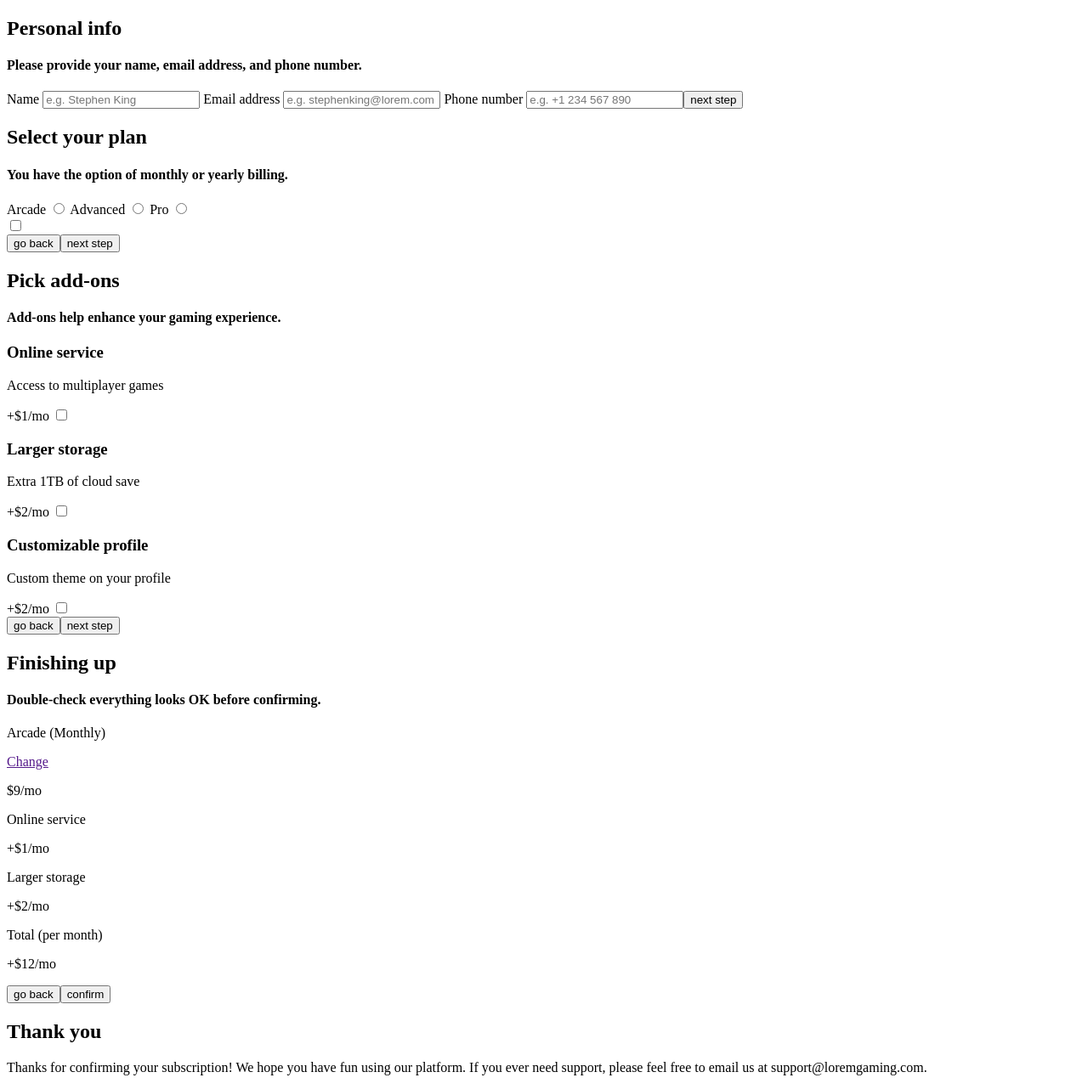
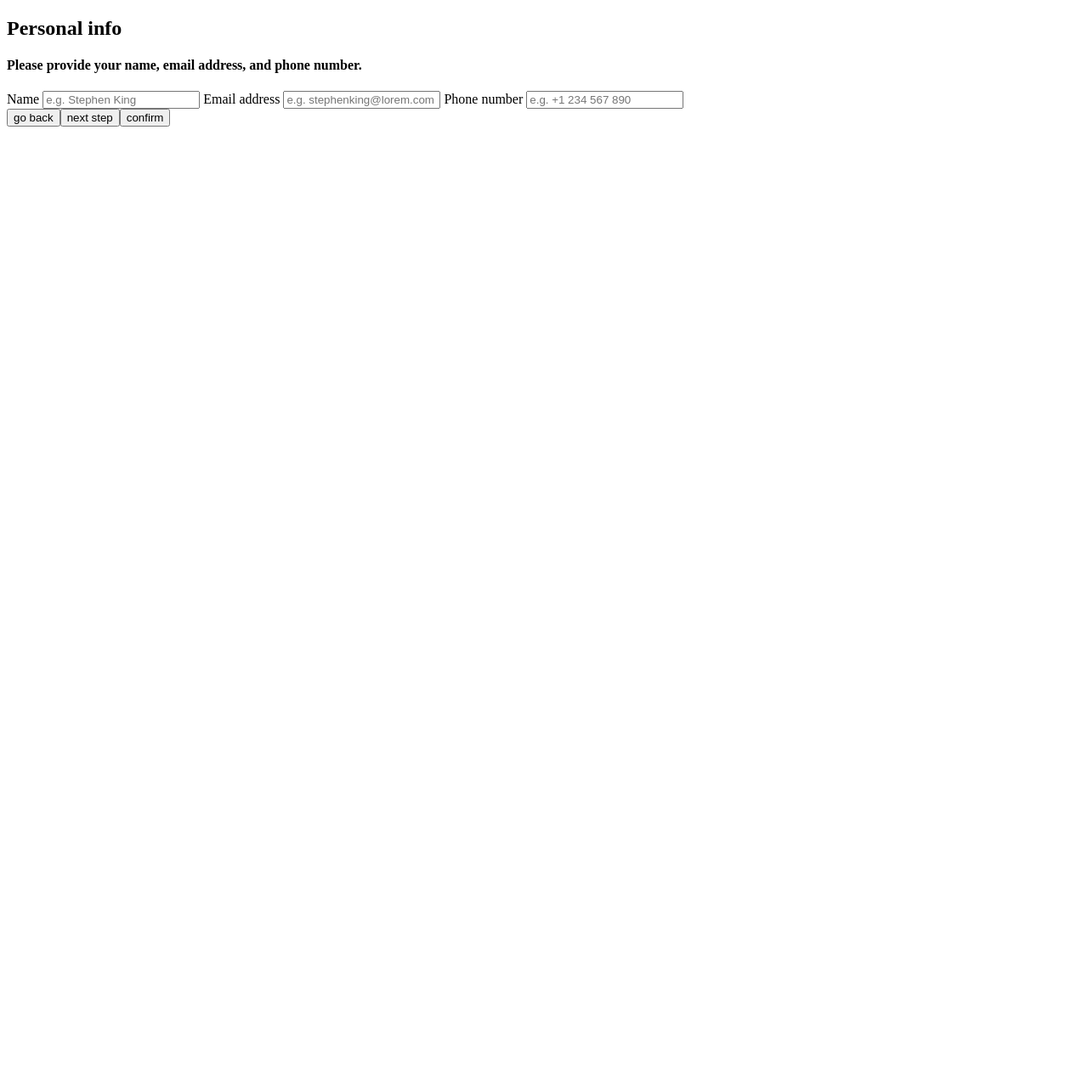
Before and after one commit to wiseman88/multi-step-form, a Vue app: page / in a window 1280 px wide. Shown: the whole page at 85% size. After the commit the page ends 800 px from the top, so only its background shows below. Built offline with nearby package versions, Linux system fonts and the light colour scheme.

Commit message:
define current step prop

```diff
--- a/src/App.vue
+++ b/src/App.vue
@@ -4,14 +4,23 @@ import Plans from './components/Plans.vue';
 import Addons from './components/Addons.vue';
 import Summary from './components/Summary.vue';
 import Confirmation from './components/Confirmation.vue';
+import { ref } from 'vue';
 
 const components = [Personal, Plans, Addons, Summary, Confirmation]
+
+let currentStep = ref(0)
 
 </script>
 
 <template>
   <main>
-    <component v-for="(component, index) in components" :is="component" :key="index" :id="index"></component>
+    <component v-for="(component, index) in components" :is="component" :key="index" :id="index"
+      :currentStep="currentStep"></component>
+    <div>
+      <button>go back</button>
+      <button>next step</button>
+      <button>confirm</button>
+    </div>
   </main>
 </template>
 
--- a/src/components/Addons.vue
+++ b/src/components/Addons.vue
@@ -1,8 +1,14 @@
 <script setup lang="ts">
+
+const props = defineProps<{
+    currentStep: number,
+    id: number
+}>()
+
 </script>
 
 <template>
-    <section>
+    <section v-if="currentStep === id">
         <h1>Pick add-ons</h1>
         <h4>Add-ons help enhance your gaming experience.</h4>
         <form action="#">
@@ -32,10 +38,6 @@
                     <input type="checkbox">
                 </label>
             </div>
-            <div>
-                <button>go back</button>
-                <button>next step</button>
-            </div>
         </form>
     </section>
 </template>
--- a/src/components/Confirmation.vue
+++ b/src/components/Confirmation.vue
@@ -1,8 +1,14 @@
 <script setup lang="ts">
+
+const props = defineProps<{
+    currentStep: number,
+    id: number
+}>()
+
 </script>
 
 <template>
-    <section>
+    <section v-if="currentStep === id">
         <h1>Thank you</h1>
         <p>
             Thanks for confirming your subscription! We hope you have fun using our platform. If you ever need support,
--- a/src/components/Personal.vue
+++ b/src/components/Personal.vue
@@ -1,8 +1,14 @@
 <script setup lang="ts">
+
+const props = defineProps<{
+    currentStep: number,
+    id: number
+}>()
+
 </script>
 
 <template>
-    <section>
+    <section v-if="currentStep === id">
         <h1>Personal info</h1>
         <h4>Please provide your name, email address, and phone number.</h4>
         <form action="#">
@@ -18,7 +24,6 @@
                 Phone number
                 <input type="text" placeholder="e.g. +1 234 567 890">
             </label>
-            <button>next step</button>
         </form>
     </section>
 </template>
--- a/src/components/Plans.vue
+++ b/src/components/Plans.vue
@@ -1,8 +1,12 @@
 <script setup lang="ts">
+const props = defineProps<{
+    currentStep: number,
+    id: number
+}>()
 </script>
 
 <template>
-    <section>
+    <section v-if="currentStep === id">
         <h1>Select your plan</h1>
         <h4>You have the option of monthly or yearly billing.</h4>
         <form action="#">
@@ -24,10 +28,6 @@
                 <input type="checkbox">
                 <span></span>
             </label>
-            <div>
-                <button>go back</button>
-                <button>next step</button>
-            </div>
         </form>
     </section>
 </template>
--- a/src/components/Summary.vue
+++ b/src/components/Summary.vue
@@ -1,8 +1,14 @@
 <script setup lang="ts">
+
+const props = defineProps<{
+    currentStep: number,
+    id: number
+}>()
+
 </script>
 
 <template>
-    <section>
+    <section v-if="currentStep === id">
         <h1>Finishing up</h1>
         <h4>Double-check everything looks OK before confirming.</h4>
         <div>
@@ -28,10 +34,6 @@
             <p>Total (per month)</p>
             <p>+$12/mo</p>
         </div>
-        <div>
-            <button>go back</button>
-            <button>confirm</button>
-        </div>
     </section>
 </template>
 
```
